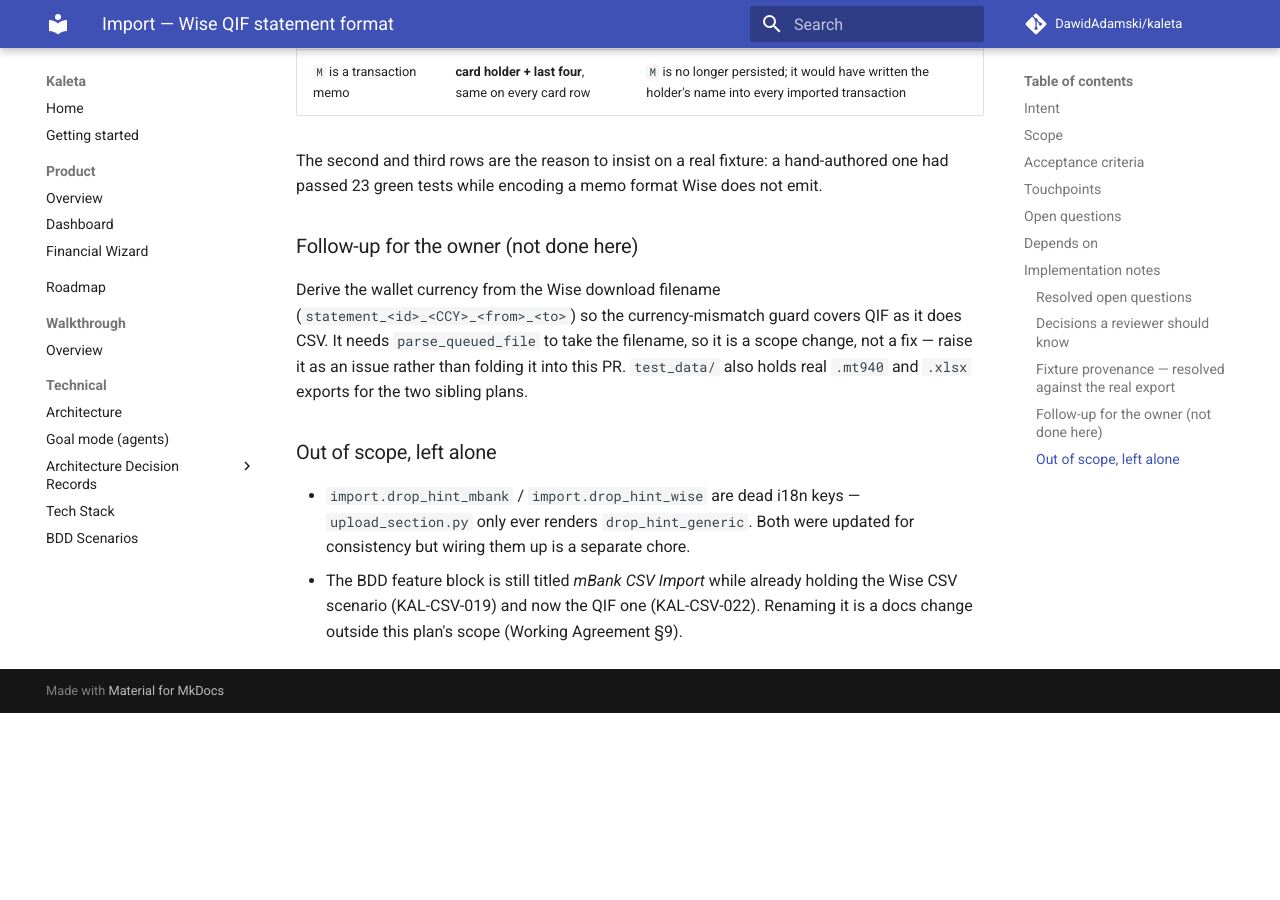
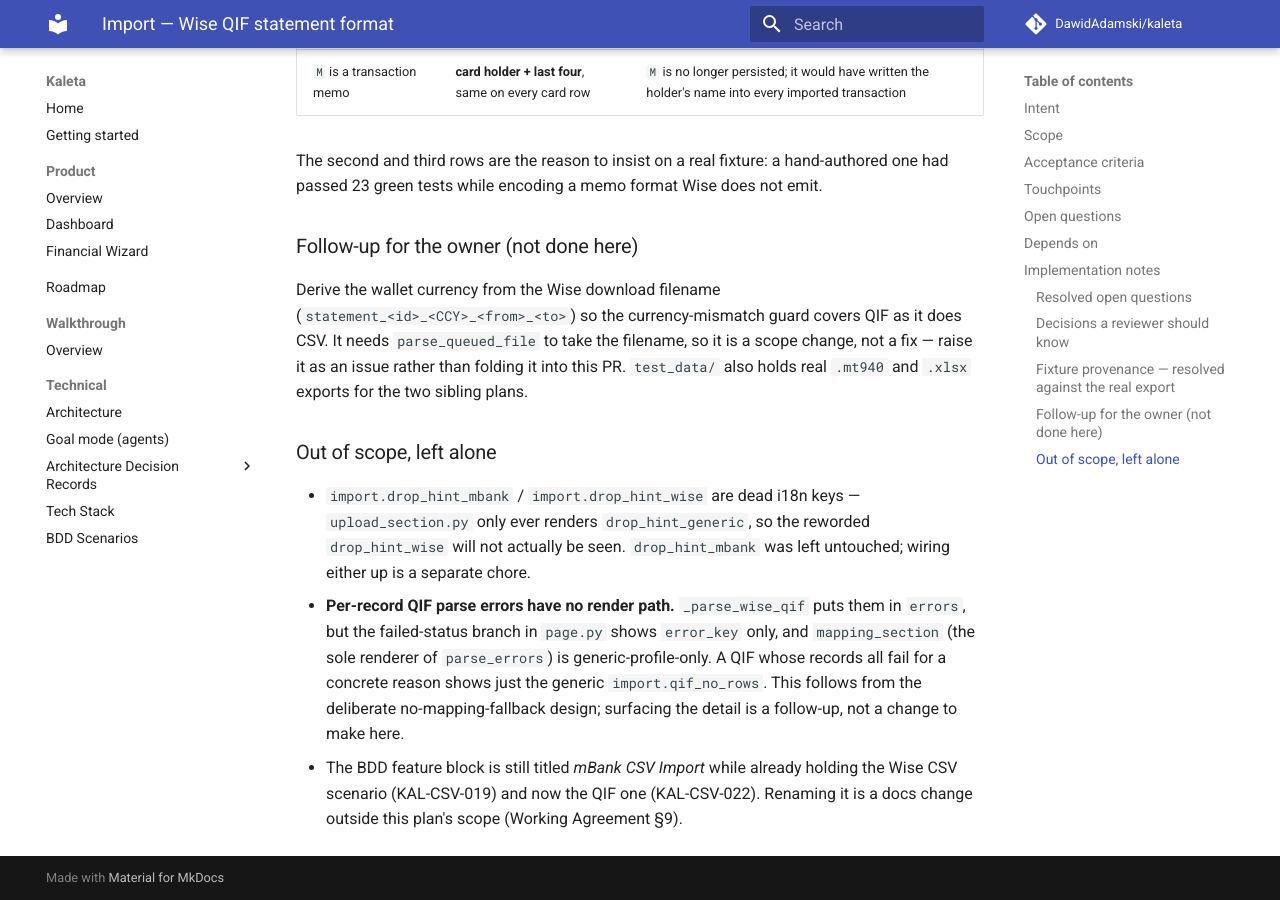
Before and after one commit to DawidAdamski/kaleta, an MkDocs documentation site: the page built from docs/plans/import-wise-qif.md, in a window 1280 px wide and 900 px high, scrolled down 3542 px. Built offline with MkDocs 1.6.1 and Material for MkDocs 9.7.7, drawn with Linux system fonts in a browser that asks for light colours; comment, search, counter and statistics services are not loaded; before the commit the page ends 4255 px from its top, so only the background shows below that.

Commit message:
docs(plans): correct two review findings in the QIF notes
`drop_hint_mbank` was not touched by this branch — the note claimed
otherwise. Also records that per-record QIF parse errors currently have
no render path, which follows from the no-mapping-fallback design.

Co-Authored-By: Claude Opus 5 (1M context) <noreply@anthropic.com>
Claude-Session: https://claude.ai/code/session_011wScxdogxxLQ6rAFoz3tqa

```diff
--- a/docs/plans/import-wise-qif.md
+++ b/docs/plans/import-wise-qif.md
@@ -163,8 +163,16 @@ rather than folding it into this PR. `test_data/` also holds real
 ### Out of scope, left alone
 
 - `import.drop_hint_mbank` / `import.drop_hint_wise` are dead i18n keys —
-  `upload_section.py` only ever renders `drop_hint_generic`. Both were
-  updated for consistency but wiring them up is a separate chore.
+  `upload_section.py` only ever renders `drop_hint_generic`, so the
+  reworded `drop_hint_wise` will not actually be seen. `drop_hint_mbank`
+  was left untouched; wiring either up is a separate chore.
+- **Per-record QIF parse errors have no render path.** `_parse_wise_qif`
+  puts them in `errors`, but the failed-status branch in `page.py` shows
+  `error_key` only, and `mapping_section` (the sole renderer of
+  `parse_errors`) is generic-profile-only. A QIF whose records all fail
+  for a concrete reason shows just the generic `import.qif_no_rows`. This
+  follows from the deliberate no-mapping-fallback design; surfacing the
+  detail is a follow-up, not a change to make here.
 - The BDD feature block is still titled *mBank CSV Import* while already
   holding the Wise CSV scenario (KAL-CSV-019) and now the QIF one
   (KAL-CSV-022). Renaming it is a docs change outside this plan's scope
```
